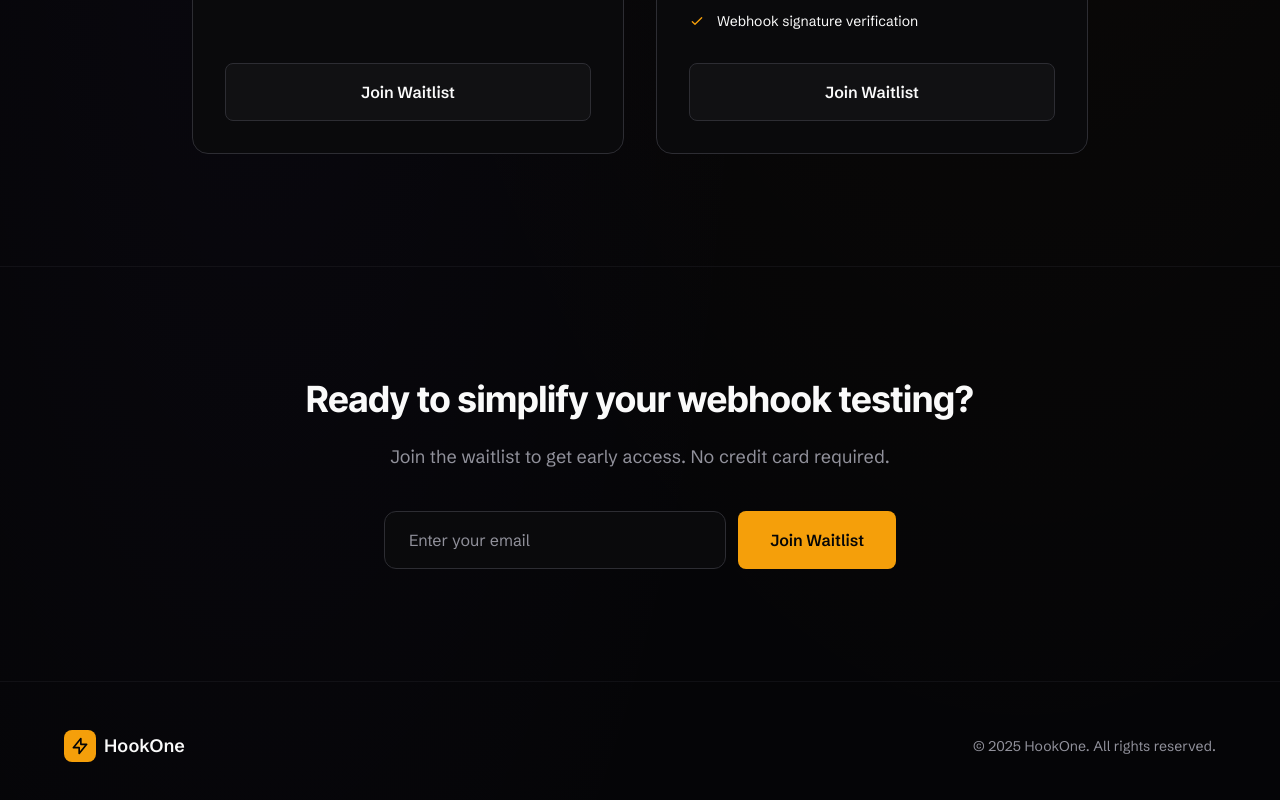
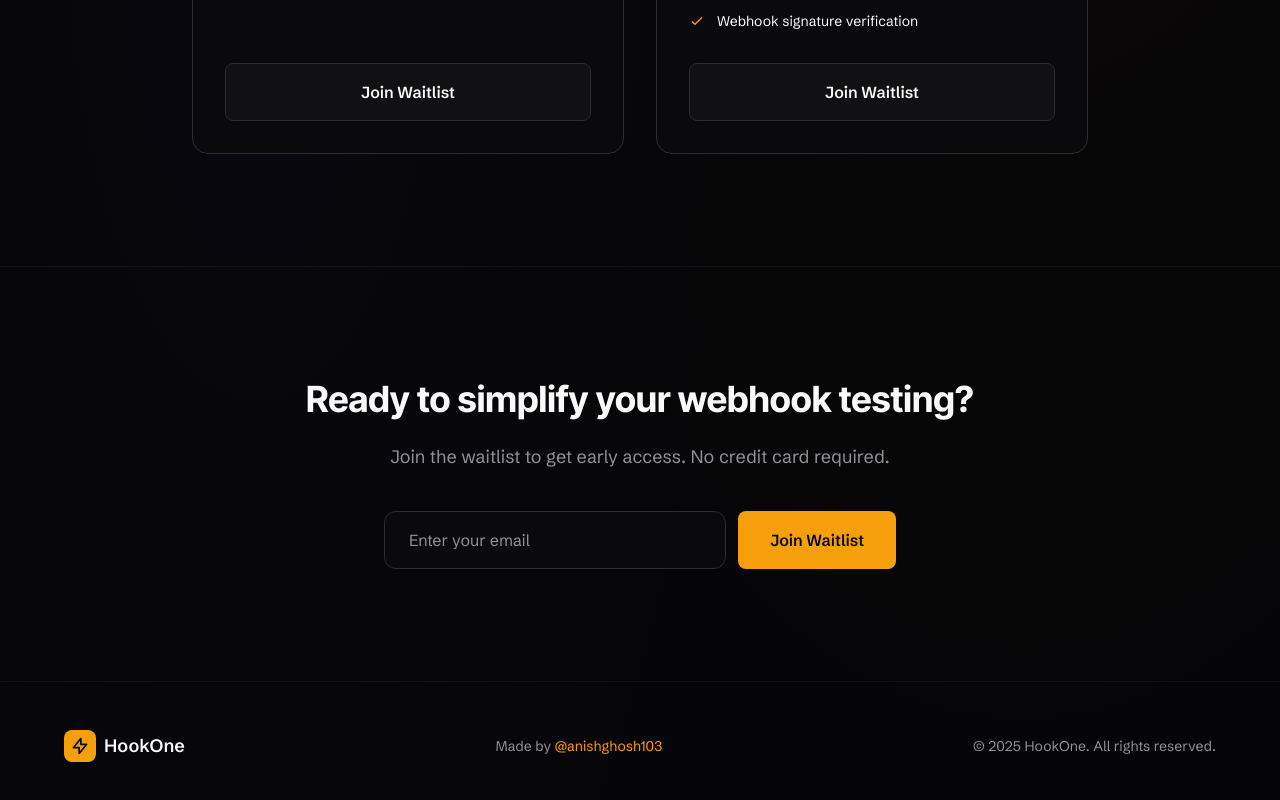
Before and after one commit to anishghosh103/b4, a Next.js app: page / in a window 1280 px wide. Shown: the part 3853-4653 px from the top of the page. Built offline with nearby package versions, Linux system fonts and the light colour scheme.

Commit message:
footer updated

```diff
--- a/app/page.tsx
+++ b/app/page.tsx
@@ -963,6 +963,16 @@ function Footer() {
       <div className="max-w-6xl mx-auto">
         <div className="flex flex-col md:flex-row items-center justify-between gap-6">
           <Logo />
+          <div className="text-sm text-muted">
+            Made by{' '}
+            <a
+              href="https://x.com/anishghosh103"
+              target="_blank"
+              className="text-amber-600 dark:text-amber-500 hover:underline hover:underline-offset-2"
+            >
+              @anishghosh103
+            </a>
+          </div>
           {/* <div className="flex items-center gap-8 text-sm text-muted">
             <a
               href="#"
```
